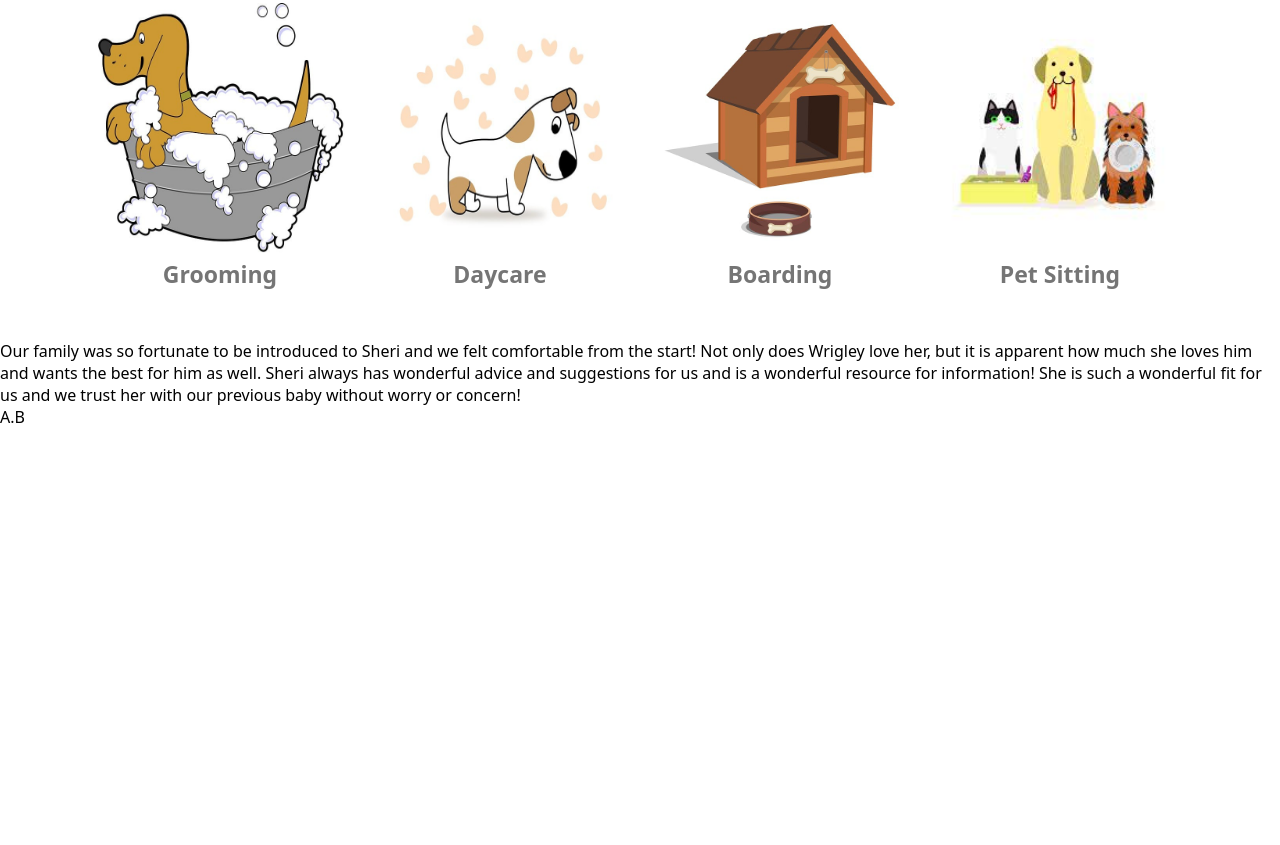
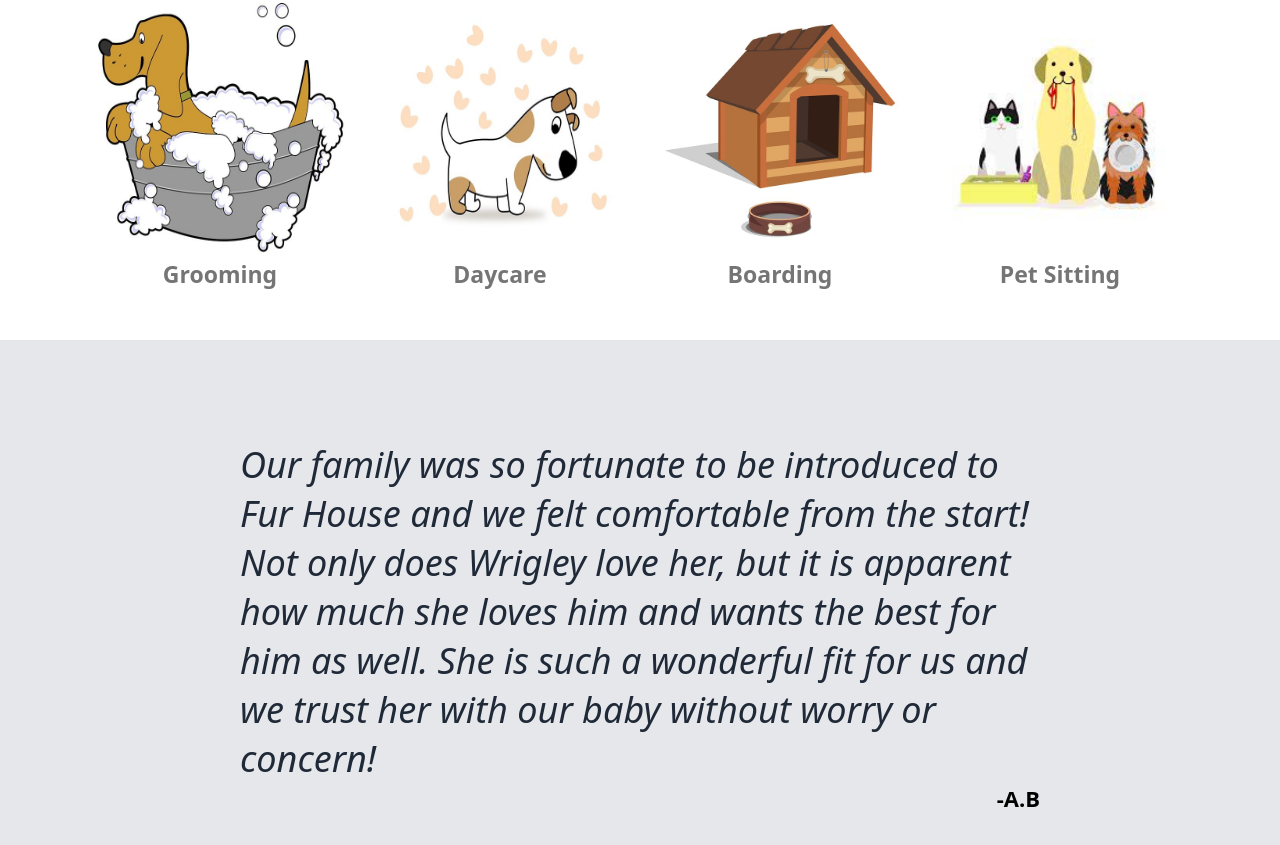
Before and after one commit to ankithabangar/Landing-Page, a plain HTML site: page index.html in a window 1280 px wide. Shown: the part 695-1540 px from the top of the page. Before the commit the page ends 1123 px from the top, so only its background shows below. Drawn offline with Linux system fonts and the light colour scheme.

Commit message:
Create section 3 css

```diff
--- a/index.html
+++ b/index.html
@@ -50,8 +50,10 @@
     </div>
 
     <div class="section-3">
-        <div class="testimonial">Our family was so fortunate to be introduced to Sheri and we felt comfortable from the start!  Not only does Wrigley love her, but it is apparent how much she loves him and wants the best for him as well. Sheri always has wonderful advice and suggestions for us and is a wonderful resource for information! She is such a wonderful fit for us and we trust her with our previous baby without worry or concern!</div>
-        <div class="author">A.B</div>
+        <div class="testimonial">
+            <div class="quote">Our family was so fortunate to be introduced to Fur House and we felt comfortable from the start!  Not only does Wrigley love her, but it is apparent how much she loves him and wants the best for him as well. She is such a wonderful fit for us and we trust her with our baby without worry or concern!</div>
+            <div class="author">-A.B</div>
+        </div>
     </div>
 
 </body>
--- a/styles.css
+++ b/styles.css
@@ -108,3 +108,26 @@
     color: rgba(0, 0, 0, 0.542);
     font-weight: bold;
 }
+
+.section-3{
+    display: flex;
+    background-color: #e5e7eb;
+    padding: 100px;
+    flex-direction: column;
+    justify-content: center;
+    align-items: center;
+}
+
+.quote{
+    font-size: 36px;
+    font-style: italic;
+    font-weight: lighter;
+    color: #1f2937;
+    max-width: 800px;
+}
+
+.author{
+    text-align: right;
+    font-weight: bold;
+    font-size: 22px;
+}
```
